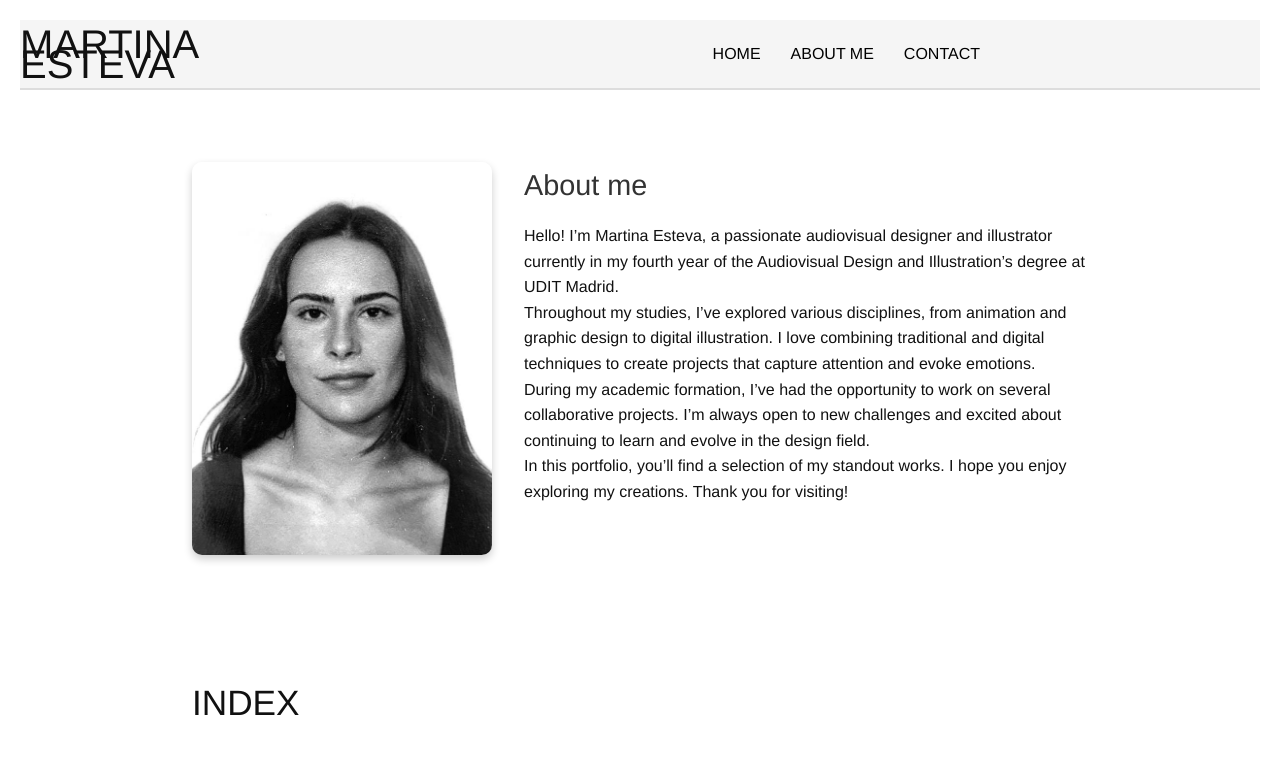
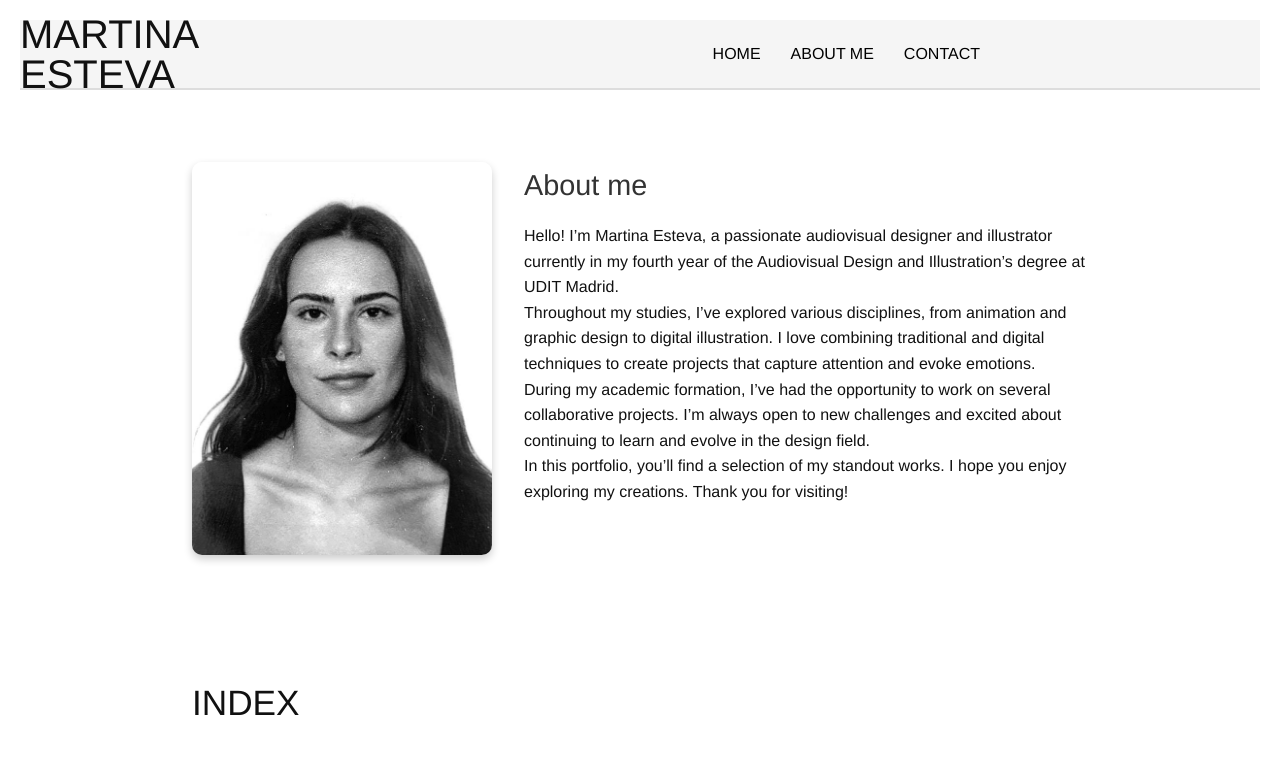
Before and after one commit to martinaesteva/mi-proyectoweb, a plain HTML site: page index.html in a window 1280 px wide. Shown: the top 761 px of the page. Drawn offline with Linux system fonts and the light colour scheme.

Commit message:
Actualizo estilos y header en todo el sitio

```diff
--- a/css/style.css
+++ b/css/style.css
@@ -39,8 +39,8 @@ header {
   font-size: 2.5em;
   font-weight: 300;
   text-align: left;
-  line-height: 0.5;
-  margin-left: 0; /* Pegado a la izquierda */
+  margin-left: 0;
+  line-height: 1; /* <-- Esto reduce el espacio entre líneas */
 }
 
 .header-nav {
```
